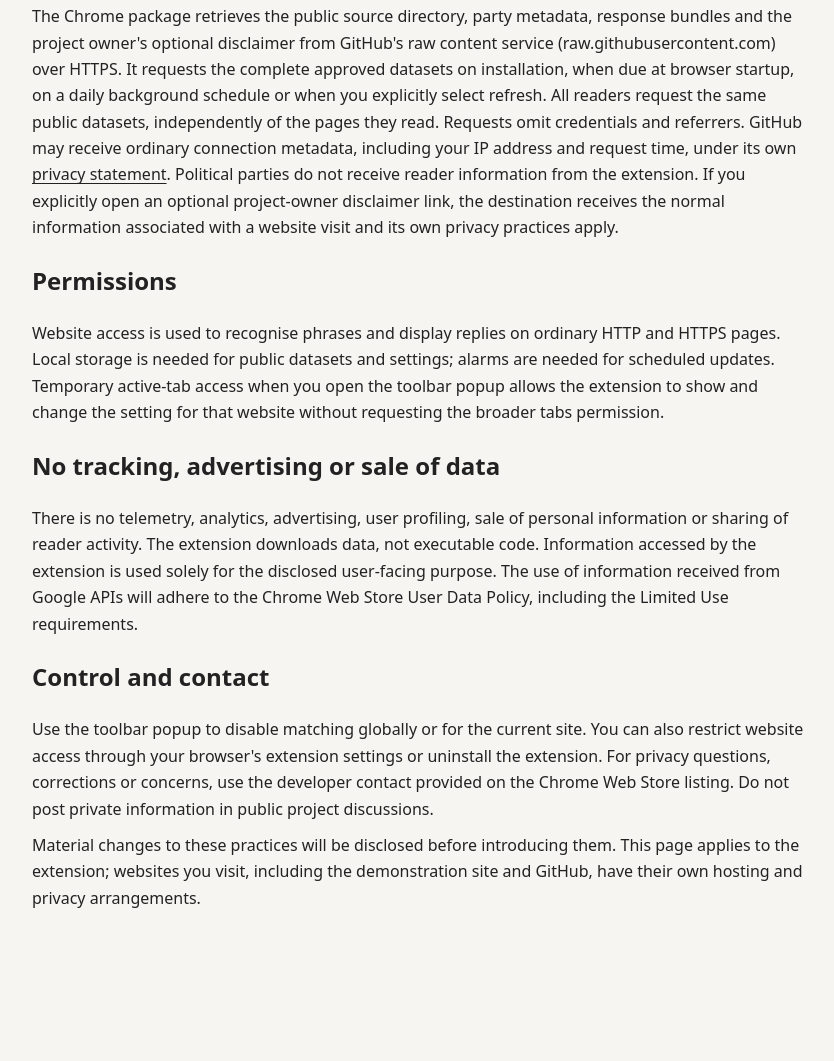
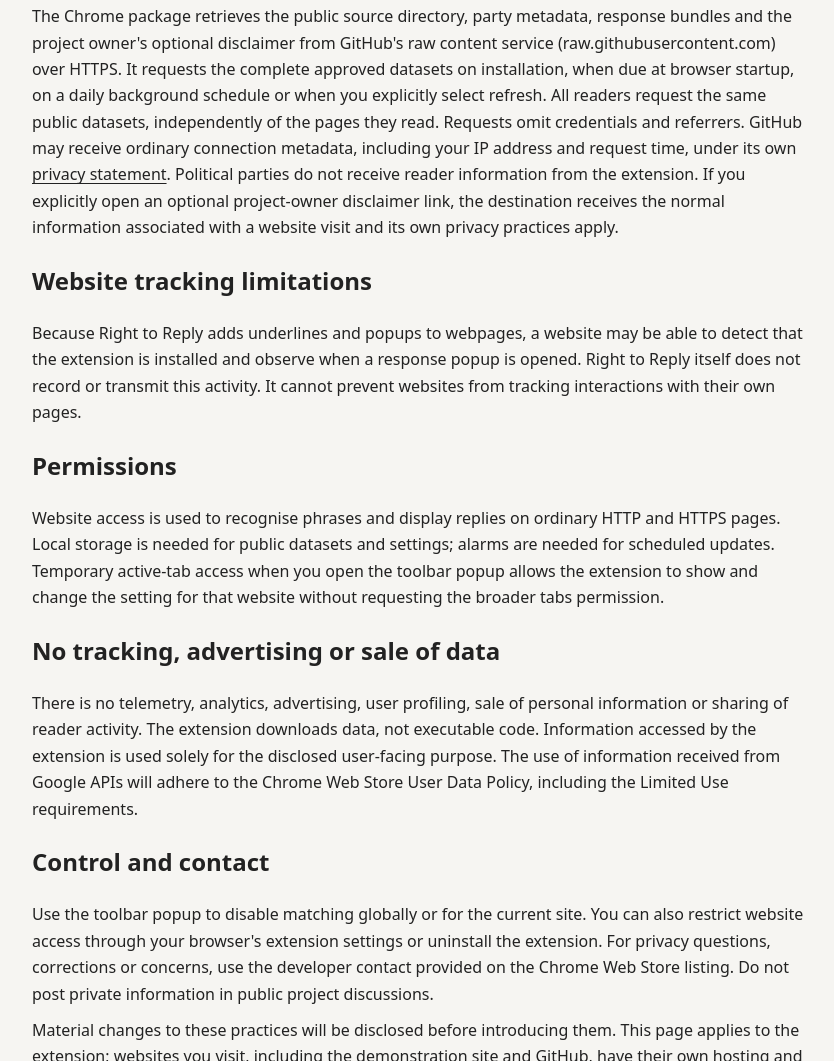
Before and after one commit to mikemayne/right-to-reply-test, a plain HTML site: page privacy.html in a window 1280 px wide. Shown: the part 839-1900 px from the top of the page, without its empty margins (148-982 px from the left). Before the commit the page ends 1802 px from the top, so only its background shows below. Drawn offline with Linux system fonts and the light colour scheme.

Commit message:
Document website observability of extension interactions

```diff
--- a/privacy.html
+++ b/privacy.html
@@ -22,6 +22,8 @@
 <p>The extension stores its enabled/disabled setting, hostnames and preferences for sites you explicitly configure, complete public response datasets and refresh metadata in browser-local extension storage. These settings are not synchronised to our servers. Public datasets are refreshed while the browser permits background execution; a failed refresh may use the last valid dataset for up to 24 hours. Uninstalling the extension removes its local extension storage. Disabling the extension stops article matching but does not necessarily stop background dataset refreshes.</p>
 <h2>Network requests and third parties</h2>
 <p>The Chrome package retrieves the public source directory, party metadata, response bundles and the project owner's optional disclaimer from GitHub's raw content service (raw.githubusercontent.com) over HTTPS. It requests the complete approved datasets on installation, when due at browser startup, on a daily background schedule or when you explicitly select refresh. All readers request the same public datasets, independently of the pages they read. Requests omit credentials and referrers. GitHub may receive ordinary connection metadata, including your IP address and request time, under its own <a href="https://docs.github.com/en/site-policy/privacy-policies/github-general-privacy-statement">privacy statement</a>. Political parties do not receive reader information from the extension. If you explicitly open an optional project-owner disclaimer link, the destination receives the normal information associated with a website visit and its own privacy practices apply.</p>
+<h2>Website tracking limitations</h2>
+<p>Because Right to Reply adds underlines and popups to webpages, a website may be able to detect that the extension is installed and observe when a response popup is opened. Right to Reply itself does not record or transmit this activity. It cannot prevent websites from tracking interactions with their own pages.</p>
 <h2>Permissions</h2>
 <p>Website access is used to recognise phrases and display replies on ordinary HTTP and HTTPS pages. Local storage is needed for public datasets and settings; alarms are needed for scheduled updates. Temporary active-tab access when you open the toolbar popup allows the extension to show and change the setting for that website without requesting the broader tabs permission.</p>
 <h2>No tracking, advertising or sale of data</h2>
```
